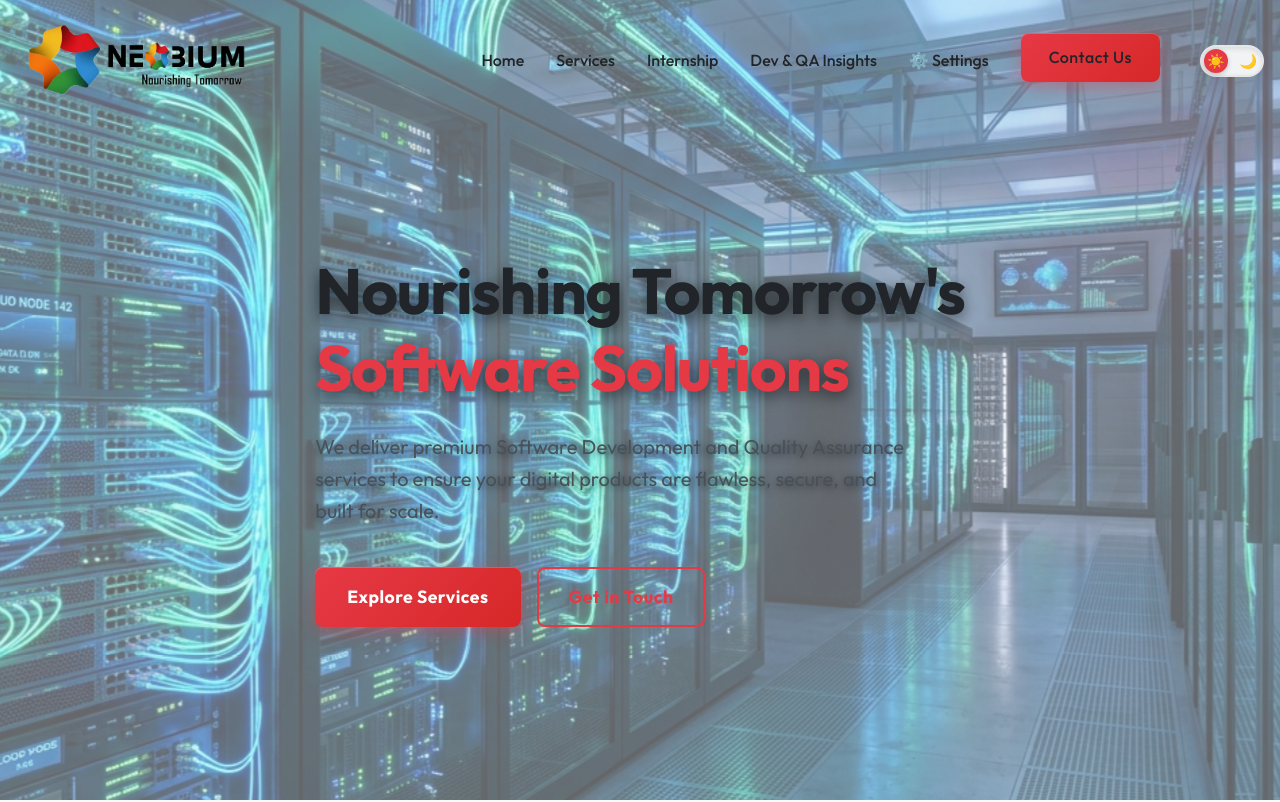
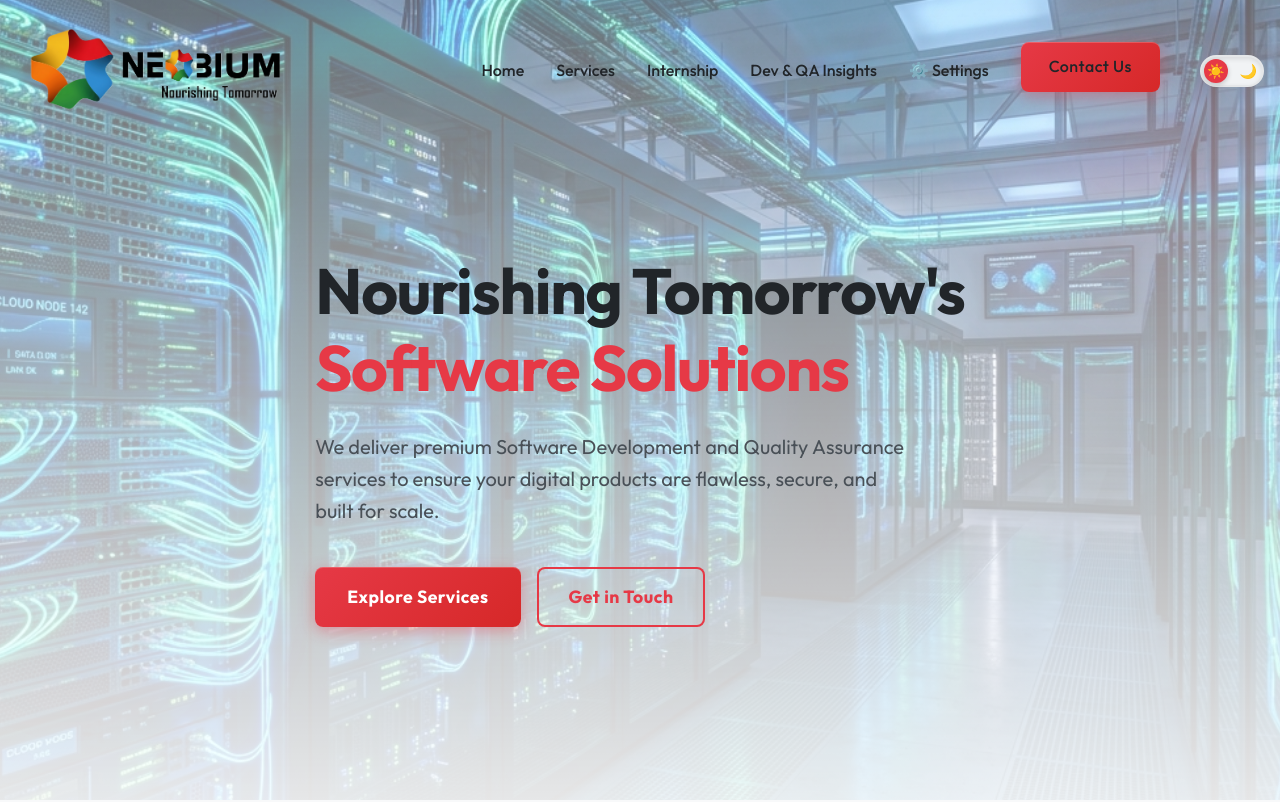
Before and after one commit to neobiumbusiness/neobiumtech.in, a website: page index.html in a window 1280 px wide. Shown: the top 802 px of the page. Drawn offline with Linux system fonts and the light colour scheme; no server answers.

Commit message:
last version changes
last version changes

```diff
--- a/index.html
+++ b/index.html
@@ -21,7 +21,7 @@
     <!-- Header -->
     <header class="header" id="header">
         <div class="container header-container">
-            <a href="#" class="logo">
+            <a href="index.html" class="logo">
                 <img src="/uploads/logos/logo.png" alt="Neobium Logo">
             </a>
             <nav class="nav">
--- a/style.css
+++ b/style.css
@@ -17,6 +17,8 @@
     --border-color-light: rgba(255, 255, 255, 0.03);
     --shadow-hover: 0 20px 40px -10px rgba(0,0,0,0.8), 0 0 20px rgba(var(--cursor-color-rgb), 0.2);
     --card-shadow: 0 10px 30px -5px rgba(0,0,0,0.5);
+    --hero-overlay: linear-gradient(to bottom, rgba(5,5,5,0.2) 0%, rgba(5,5,5,0.8) 100%);
+    --hero-text-shadow: 0 4px 15px rgba(0,0,0,0.8);
 }
 
 :root[data-theme="light"] {
@@ -31,6 +33,8 @@
     --border-color-light: rgba(0, 0, 0, 0.02);
     --shadow-hover: 0 20px 40px -10px rgba(0,0,0,0.2), 0 0 20px rgba(var(--cursor-color-rgb), 0.2);
     --card-shadow: 0 10px 30px -5px rgba(0,0,0,0.1);
+    --hero-overlay: linear-gradient(to bottom, rgba(255,255,255,0.4) 0%, rgba(255,255,255,0.9) 100%);
+    --hero-text-shadow: none;
 }
 
 /* Color Schemes */
@@ -186,7 +190,7 @@ h1, h2, h3, h4, h5, h6 {
     width: 100%;
     z-index: 1000;
     transition: var(--transition);
-    padding: 1.2rem 0;
+    padding: 1.4rem 0;
     background: transparent;
 }
 
@@ -194,7 +198,7 @@ h1, h2, h3, h4, h5, h6 {
     background: var(--header-bg);
     backdrop-filter: blur(20px);
     -webkit-backdrop-filter: blur(20px);
-    padding: 0.6rem 0;
+    padding: 0.7rem 0;
     border-bottom: 1px solid var(--border-color);
     box-shadow: 0 4px 15px rgba(0, 0, 0, 0.05);
 }
@@ -206,7 +210,7 @@ h1, h2, h3, h4, h5, h6 {
 }
 
 .logo img {
-    height: 84px;
+    height: 97px;
     display: block;
     width: auto;
 }
@@ -271,7 +275,15 @@ h1, h2, h3, h4, h5, h6 {
     width: 100%;
     height: 100%;
     z-index: -1;
-    background-color: var(--bg-color); /* Fixed undefined variable */
+}
+
+.hero-bg::after {
+    content: '';
+    position: absolute;
+    inset: 0;
+    z-index: 1;
+    background: var(--hero-overlay);
+    transition: background 0.4s ease;
 }
 
 /* Slideshow Styles */
@@ -294,19 +306,22 @@ h1, h2, h3, h4, h5, h6 {
 .slide-5 { background-image: url('/uploads/media/hero_slide_5.png'); animation-delay: 20s; }
 
 @keyframes heroSlideshow {
-    0% { opacity: 0; transform: scale(1.15); filter: brightness(0.8) blur(3px); }
-    5% { opacity: 0.6; transform: scale(1.08); filter: brightness(1) blur(0); }
-    20% { opacity: 0.6; transform: scale(1.02); filter: brightness(1) blur(0); }
-    25% { opacity: 0; transform: scale(1); filter: brightness(0.8) blur(3px); }
-    100% { opacity: 0; }
+    0% { opacity: 0; transform: scale(1.1); }
+    5% { opacity: 1; transform: scale(1.05); }
+    20% { opacity: 1; transform: scale(1.02); }
+    25% { opacity: 0; transform: scale(1); }
+    100% { opacity: 0; transform: scale(1); }
 }
 
 .glow {
     position: absolute;
     border-radius: 50%;
     filter: blur(80px);
-    opacity: 0.5;
+    opacity: 0.6;
     animation: float 10s infinite alternate;
+    z-index: 2;
+    mix-blend-mode: overlay;
+
 }
 
 .glow-1 {
@@ -341,7 +356,7 @@ h1, h2, h3, h4, h5, h6 {
     font-size: clamp(2.5rem, 5vw, 4.5rem);
     margin-bottom: 1.5rem;
     animation: fadeInUp 1s ease forwards;
-    text-shadow: 0 4px 15px rgba(0, 0, 0, 0.6);
+    text-shadow: var(--hero-text-shadow);
 }
 
 .hero-subtitle {
@@ -351,7 +366,7 @@ h1, h2, h3, h4, h5, h6 {
     max-width: 600px;
     animation: fadeInUp 1s ease 0.2s forwards;
     opacity: 0;
-    text-shadow: 0 2px 8px rgba(0, 0, 0, 0.5);
+    text-shadow: var(--hero-text-shadow);
 }
 
 .hero-actions {
@@ -584,7 +599,7 @@ h1, h2, h3, h4, h5, h6 {
 }
 
 .footer-logo {
-    height: 84px;
+    height: 97px;
     display: block;
 }
 
```
Also changed, not shown: blog.html (+2 -0 lines), contact.html (+3 -1 lines), insights.html (+2 -0 lines), internship.html (+1 -1 lines), services.html (+3 -1 lines), settings.html (+3 -1 lines).
